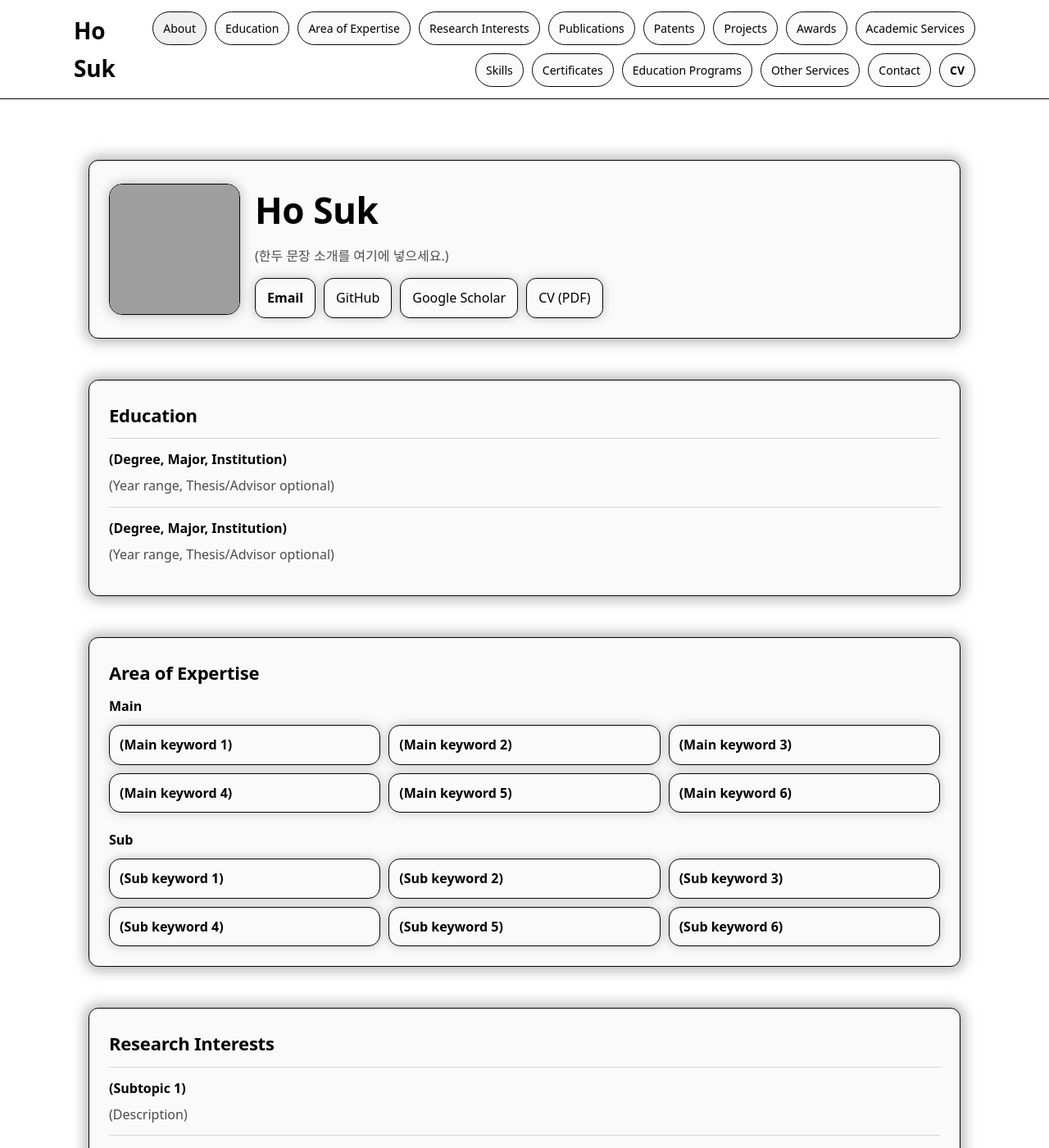
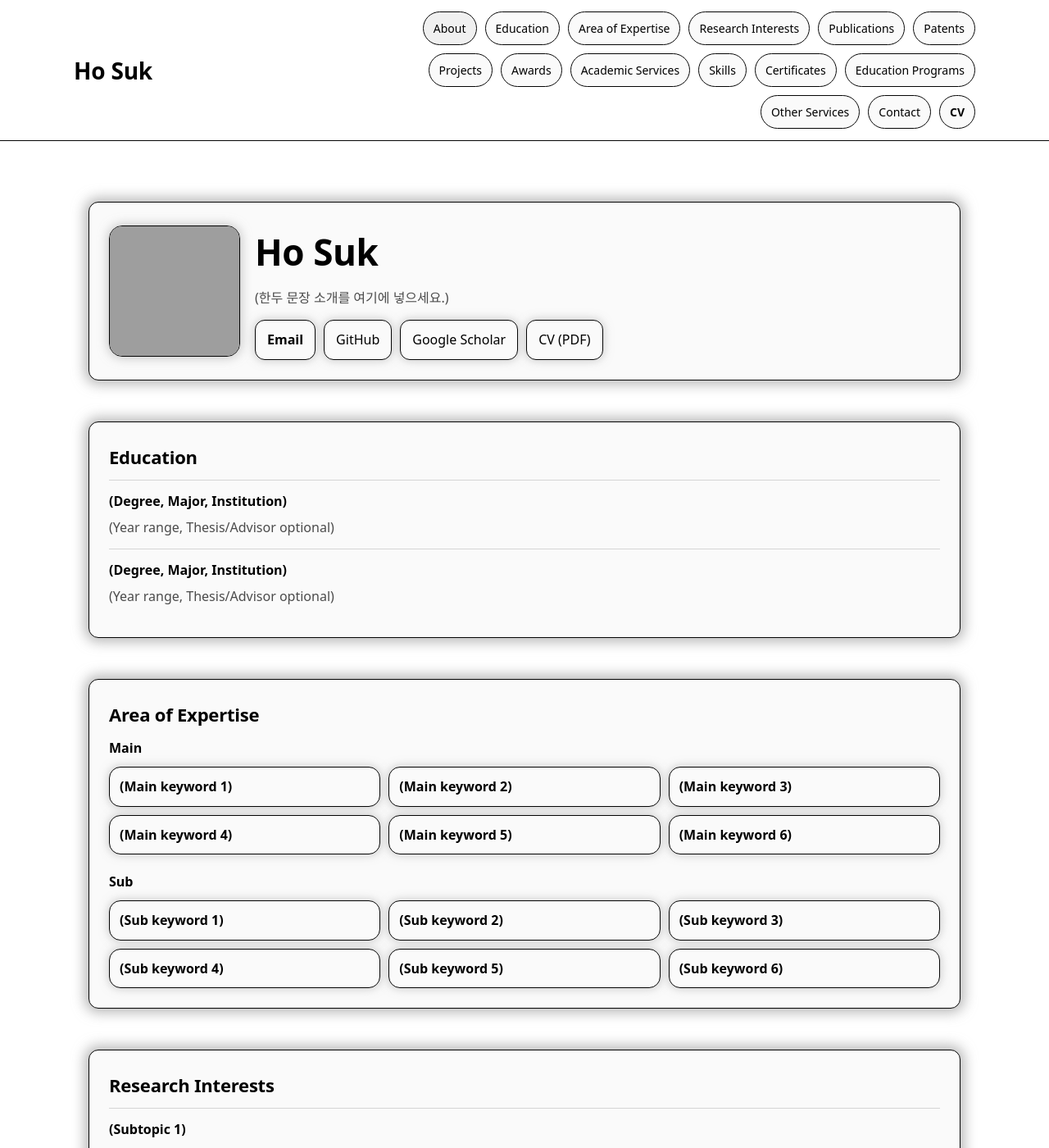
Before and after one commit to ho-suk-93/ho-suk-93.github.io, a Jekyll site: the page built from index.md, in a window 1280 px wide and 1400 px high. Shown: the whole window at 82% size. Built offline with Jekyll 4.4.1, drawn with Linux system fonts in a browser that asks for light colours; grey boxes are pictures that could not be loaded.

Commit message:
Update style.scss

```diff
--- a/assets/css/style.scss
+++ b/assets/css/style.scss
@@ -45,9 +45,15 @@ a:hover{ text-decoration:underline; }
 .header-inner{
   display:flex;
   align-items:center;
-  justify-content:space-between;
+  justify-content:flex-start;
   gap:16px;
   padding:14px 0;
+}
+
+.brand{
+  /* brand가 더 넓게 공간을 가져가게 */
+  flex: 0 0 240px;    /* 필요하면 260~320px까지 조정 */
+  min-width: 220px;
 }
 
 .brand-title{
@@ -61,16 +67,26 @@ a:hover{ text-decoration:underline; }
 
 .brand-subtitle{
   margin-top:2px;
-  font-size: 13px;
+  font-size: 14px;
   color: var(--muted);
 }
 
 /* Nav (pill style) */
 .nav{
+  flex: 1 1 auto;
+  max-width: 760px;   /* 필요하면 650~900px 범위로 조정 */
+  margin-left: auto;  /* 오른쪽 정렬 유지 */
   display:flex;
   flex-wrap:wrap;
   gap:10px;
   justify-content:flex-end;
+}
+
+.nav-row{
+  display:flex;
+  flex-wrap: wrap;          /* 한 줄이 길어지면 모바일에서는 자동 줄바꿈 허용 */
+  gap:10px;
+  justify-content: flex-end; /* 오른쪽 정렬 */
 }
 
 .nav-link{
```
